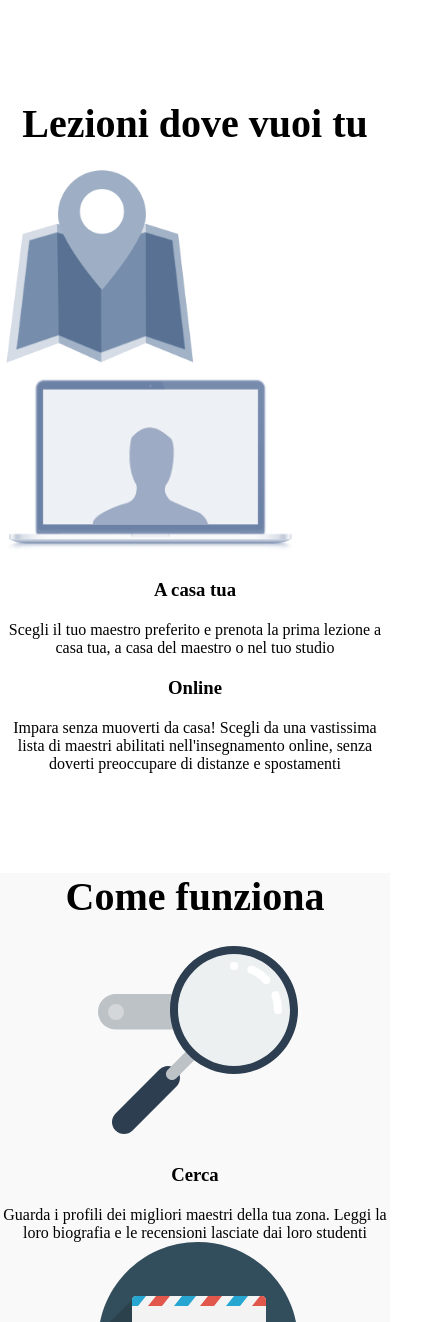
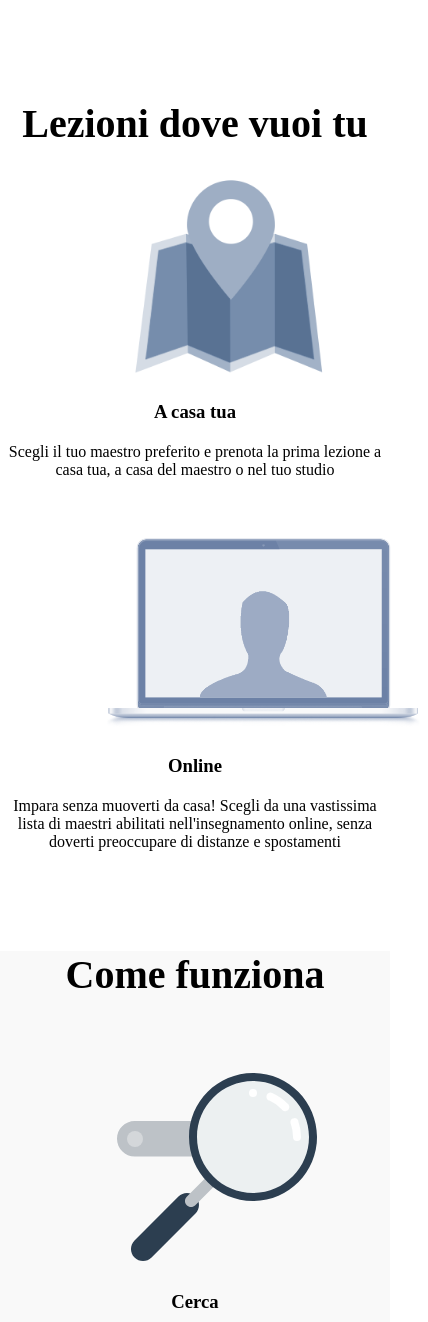
Before and after one commit to RobertoDT/html-css-resp-wannabe-12bool, a plain HTML site: page index.html in a window 390 px wide. Shown: the top 1322 px of the page, 428 px wide, since content can reach past the window. Drawn offline with Linux system fonts and the light colour scheme.

Commit message:
Modalità smartphone

```diff
--- a/css/style.css
+++ b/css/style.css
@@ -1,5 +1,6 @@
 .titolo{
-  margin: 100px 0 20px 0;
+  margin: 100px 0 0px 0;
+  padding-bottom: 30px;
   font-size: 40px;
 }
 
@@ -13,10 +14,12 @@ h2, h3, p{
 
 .maps{
   max-width: 200px;
+  margin-left: 33%;
 }
 
 .screen{
-  max-width: 300px;
+  max-width: 330px;
+  margin-left: 25%;
 }
 
 .wrapper{
@@ -55,6 +58,7 @@ hr{
   .bottom{
     width: 33%;
     float: left;
+    background-color: #F9F9F9;
   }
 
   .bottom-icon{
@@ -65,3 +69,19 @@ hr{
     display: none;
   }
 }
+
+@media screen and (max-width: 768px){
+
+  .screen{
+    margin-top: 50px;
+  }
+
+  .middle-icon{
+    margin-left: 30%;
+    margin-top: 10%;
+  }
+
+  .bottom-icon{
+    margin-left: 30%;
+  }
+}
--- a/index.html
+++ b/index.html
@@ -12,19 +12,13 @@
     <h2 class="titolo">Lezioni dove vuoi tu</h2>
 
     <div class="container">
-      <div class="col-lg-2 offset-lg-2 col-md-2 offset-md-2 col-xs-12">
+      <div class="col-lg-6 col-md-2 offset-md-2 col-xs-12">
         <img src="img/icon/maps.png" class="maps" alt="logo-maps">
-      </div>
-      <div class="col-lg-2 col-md-2 offset-md-3 offset-lg-4 col-xs-12">
-        <img src="img/icon/screen.png" class="screen" alt="logo-screen">
-      </div>
-    </div>
-    <div class="container">
-      <div class="col-lg-6 col-md-6">
         <h3 class="sottotitolo">A casa tua</h3>
         <p class="para">Scegli il tuo maestro preferito e prenota la prima lezione a casa tua, a casa del maestro o nel tuo studio</p>
       </div>
-      <div class="col-lg-6 col-md-6">
+      <div class="col-lg-6 col-md-2 offset-md-3 col-xs-12">
+        <img src="img/icon/screen.png" class="screen" alt="logo-screen">
         <h3 class="sottotitolo">Online</h3>
         <p class="para">Impara senza muoverti da casa! Scegli da una vastissima lista di maestri abilitati nell'insegnamento online, senza doverti preoccupare di distanze e spostamenti</p>
       </div>
@@ -33,17 +27,17 @@
     <div class="wrapper">
       <h2 class="titolo">Come funziona</h2>
       <div class="container">
-        <div class="col-lg-4 col-md-6">
+        <div class="col-lg-4 col-md-6 col-xs-12">
           <img src="img/search.svg" class="middle-icon" alt="search">
           <h3 class="sottotitolo">Cerca</h3>
           <p>Guarda i profili dei migliori maestri della tua zona. Leggi la loro biografia e le recensioni lasciate dai loro studenti</p>
         </div>
-        <div class="col-lg-4 col-md-6">
+        <div class="col-lg-4 col-md-6 col-xs-12">
           <img src="img/letter.svg" class="middle-icon" alt="letter">
           <h3 class="sottotitolo">Contatta</h3>
           <p>Scrivi gratuitamente e senza impegno ai maestri che ti interessano e fai tutte le domande che vuoi!</p>
         </div>
-        <div class="col-lg-4 col-md-12">
+        <div class="col-lg-4 col-md-12 col-xs-12">
           <img src="img/male.svg" class="middle-icon tre" alt="male">
           <h3 class="sottotitolo">Inizia a Suonare</h3>
           <p>Acquista un pacchetto di lezioni! Vuoi cambiare maestro? Le lezioni acquistate valgono con tutti i più di 1400 maestri Cademi!</p>
```
